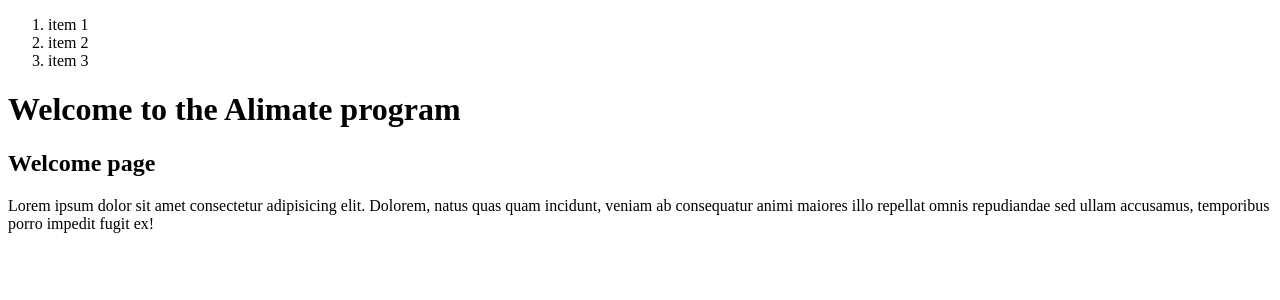
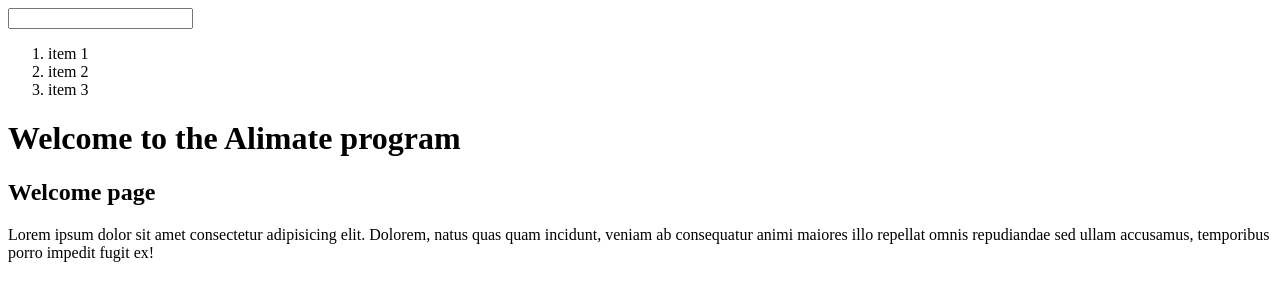
Before and after one commit to Alimateee/Folder-of-project, a plain HTML site: page index.html in a window 1280 px wide. Drawn offline with Linux system fonts and the light colour scheme.

Commit message:
add form tag to index.html

```diff
--- a/index.html
+++ b/index.html
@@ -6,6 +6,9 @@
         </title>
     </head>
     <body>
+        <form action="#">
+            <input type="text" name="input">
+        </form>
         <ol>
             <li>item 1</li>
             <li>item 2</li>
```
